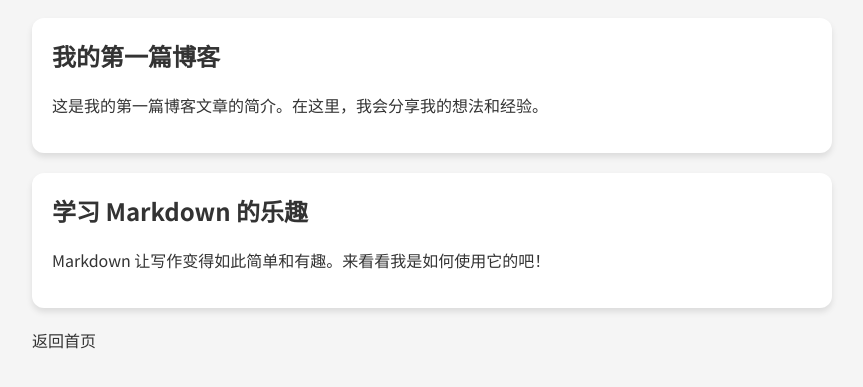
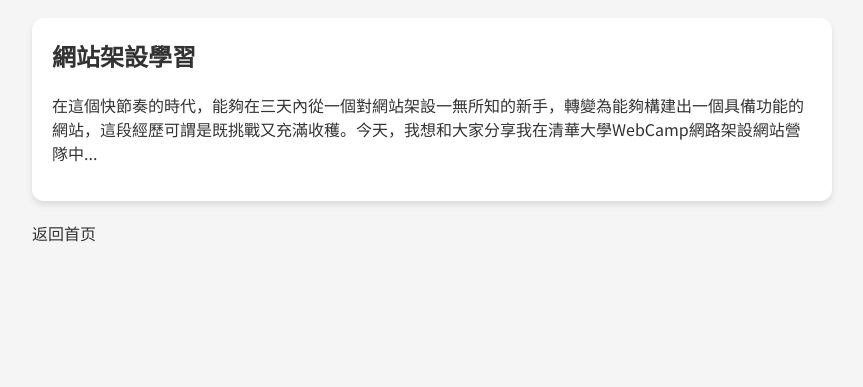
Before and after one commit to leepokai/selfpage2, a plain HTML site: page articles.html in a window 1280 px wide. Shown: the part 119-506 px from the top of the page, without its empty margins (208-1071 px from the left). Drawn offline with Linux system fonts and the light colour scheme.

Commit message:
articles修改

```diff
--- a/articles.html
+++ b/articles.html
@@ -45,16 +45,11 @@
         <h1>文章列表</h1>
         <div class="article-item">
             <a href="article1.html">
-                <h2>我的第一篇博客</h2>
-                <p>这是我的第一篇博客文章的简介。在这里，我会分享我的想法和经验。</p>
+                <h2>網站架設學習</h2>
+                <p>在這個快節奏的時代，能夠在三天內從一個對網站架設一無所知的新手，轉變為能夠構建出一個具備功能的網站，這段經歷可謂是既挑戰又充滿收穫。今天，我想和大家分享我在清華大學WebCamp網路架設網站營隊中...</p>
             </a>
         </div>
-        <div class="article-item">
-            <a href="article2.html">
-                <h2>学习 Markdown 的乐趣</h2>
-                <p>Markdown 让写作变得如此简单和有趣。来看看我是如何使用它的吧！</p>
-            </a>
-        </div>
+
         <!-- 更多文章项目 -->
         <a href="index.html">返回首页</a>
     </div>
```
Also changed, not shown: about.html (+2 -2 lines).
